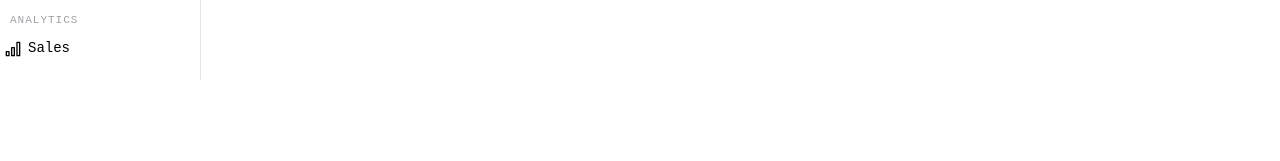
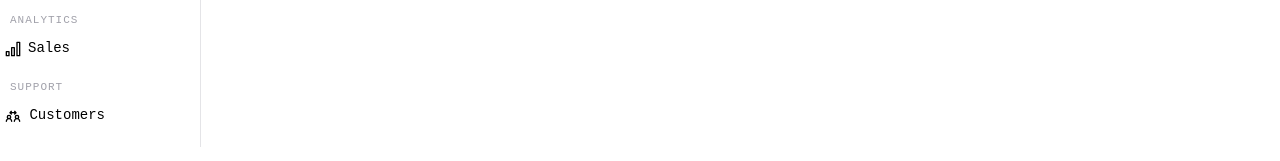
Before and after one commit to Team-xyzdev/iSELL, a React (Create React App) app: page /dashboard in a window 1280 px wide. Shown: the part 171-332 px from the top of the page. Built offline with nearby package versions, Linux system fonts and the light colour scheme; no server answers; a web font is replaced by a local one.

Commit message:
adding support sidebar 🥑

```diff
--- a/src/Components/dashboard/dashboard-sidebar/dashboard-sidebar.component.tsx
+++ b/src/Components/dashboard/dashboard-sidebar/dashboard-sidebar.component.tsx
@@ -3,7 +3,7 @@
 
 //import relevant modules
 import React from "react";
-import {UilPlus, UilEstate ,  UilSignalAlt3 } from '@iconscout/react-unicons';
+import {UilPlus, UilEstate ,  UilSignalAlt3 , UilUserArrows} from '@iconscout/react-unicons';
 import './dashboard-sidebar.scss';
 
 //JSX Component
@@ -28,6 +28,14 @@ const DashboardSidebar = () => {
               </div>
 
             </div>
+            <div className="support__dashboard">
+                <p className="support">Support</p>
+               <div className="customers__dashboard">
+               <UilUserArrows className="customers"/>
+                <p className="customer">Customers</p>
+                </div>
+
+            </div>
           </div>
          </div>
 
--- a/src/Components/dashboard/dashboard-sidebar/dashboard-sidebar.scss
+++ b/src/Components/dashboard/dashboard-sidebar/dashboard-sidebar.scss
@@ -89,7 +89,39 @@
            }
 
        }
+       }
+       .support__dashboard{
+        display: flex;
+        width: 50%;
+        flex-direction: column;
+     .support {
+        font-size: 11px;
+        letter-spacing: 1px;
+        font-weight: 500;
+        text-transform: uppercase;
+        color: #A1A1AA;
+        padding-left: 5px;
      }
+     .customers__dashboard {
+        display: flex;
+        flex-direction: row;
+        justify-content: space-between;
+        // width: 65%;
+     //    padding: 10px 5px 10px 5px;
+        cursor: pointer;
+
+        .customers {
+            width: 16px;
+         }
+         .customer {
+            font-size: 14px;
+            margin-top: 3px;
+
+         }
+     }
+
+
+      }
 
      }
 
```
